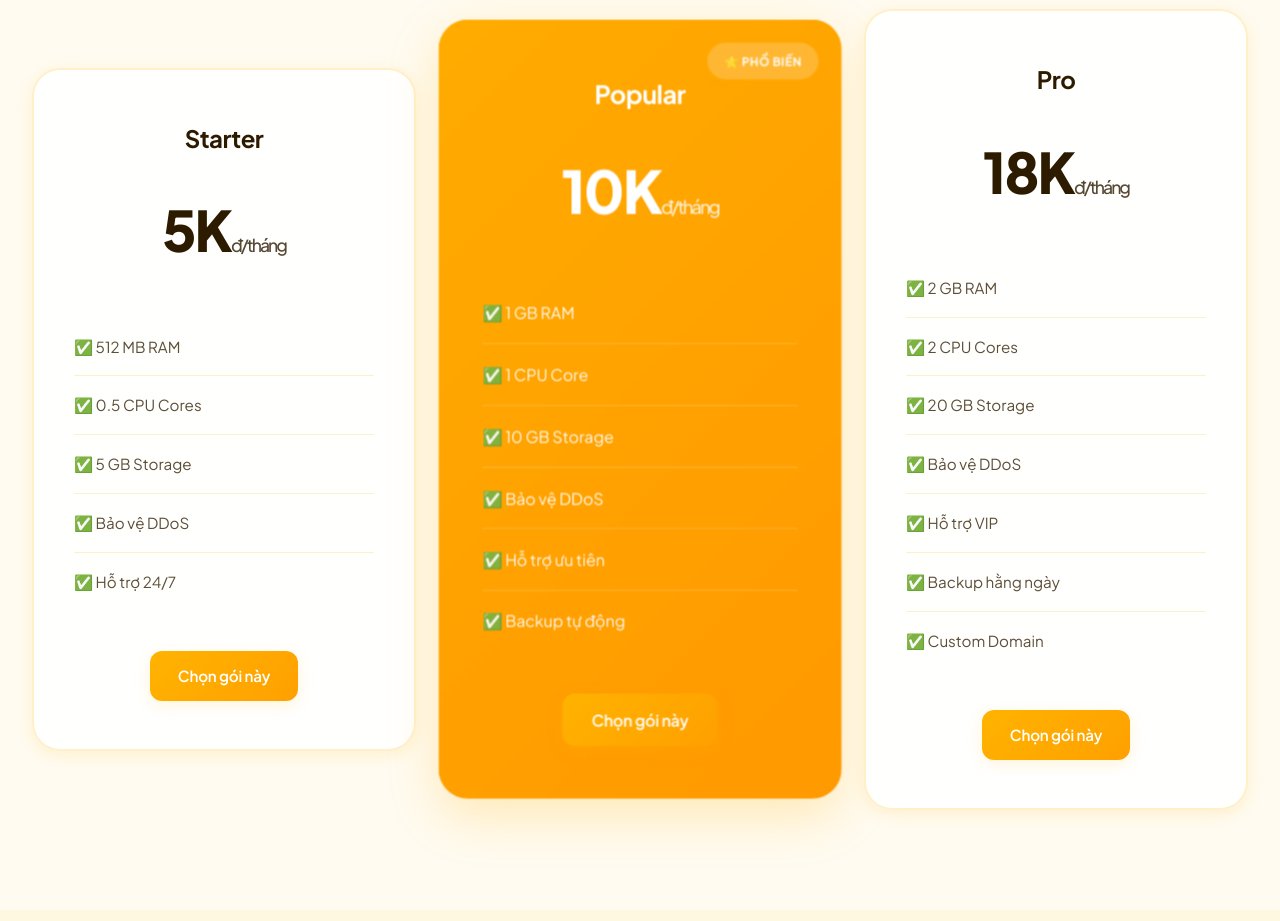
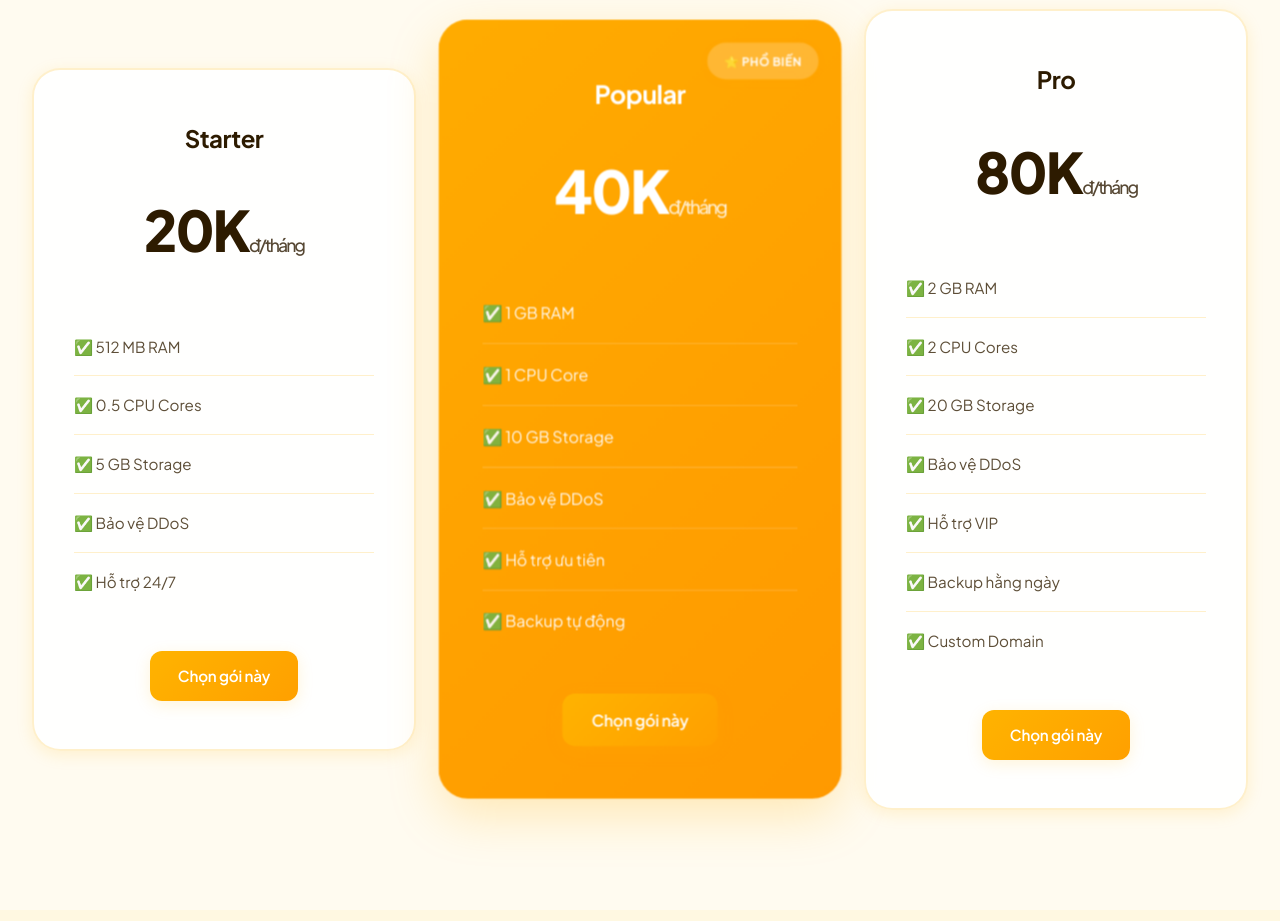
Before and after one commit to GauCandy/whitecat-4.0-remake, a website: page src/web/views/index.html in a window 1280 px wide. Shown: the part 2240-3161 px from the top of the page. Drawn offline with Linux system fonts and the light colour scheme.

Commit message:
sửa lại giá cả

```diff
--- a/src/web/views/index.html
+++ b/src/web/views/index.html
@@ -1137,7 +1137,7 @@
             <div class="pricing-grid">
                 <div class="pricing-card">
                     <div class="plan-name">Starter</div>
-                    <div class="plan-price">5K<span>đ/tháng</span></div>
+                    <div class="plan-price">20K<span>đ/tháng</span></div>
                     <ul class="plan-features">
                         <li>✅ 512 MB RAM</li>
                         <li>✅ 0.5 CPU Cores</li>
@@ -1150,7 +1150,7 @@
 
                 <div class="pricing-card featured">
                     <div class="plan-name">Popular</div>
-                    <div class="plan-price">10K<span>đ/tháng</span></div>
+                    <div class="plan-price">40K<span>đ/tháng</span></div>
                     <ul class="plan-features">
                         <li>✅ 1 GB RAM</li>
                         <li>✅ 1 CPU Core</li>
@@ -1164,7 +1164,7 @@
 
                 <div class="pricing-card">
                     <div class="plan-name">Pro</div>
-                    <div class="plan-price">18K<span>đ/tháng</span></div>
+                    <div class="plan-price">80K<span>đ/tháng</span></div>
                     <ul class="plan-features">
                         <li>✅ 2 GB RAM</li>
                         <li>✅ 2 CPU Cores</li>
```
